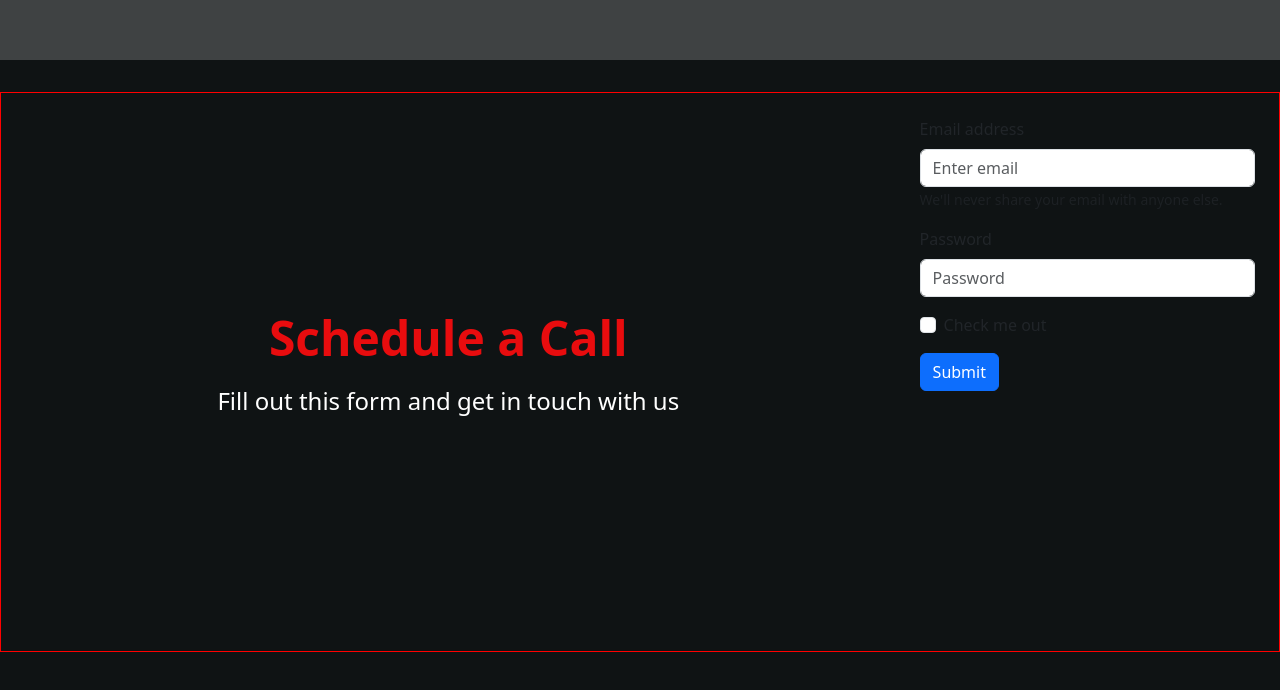
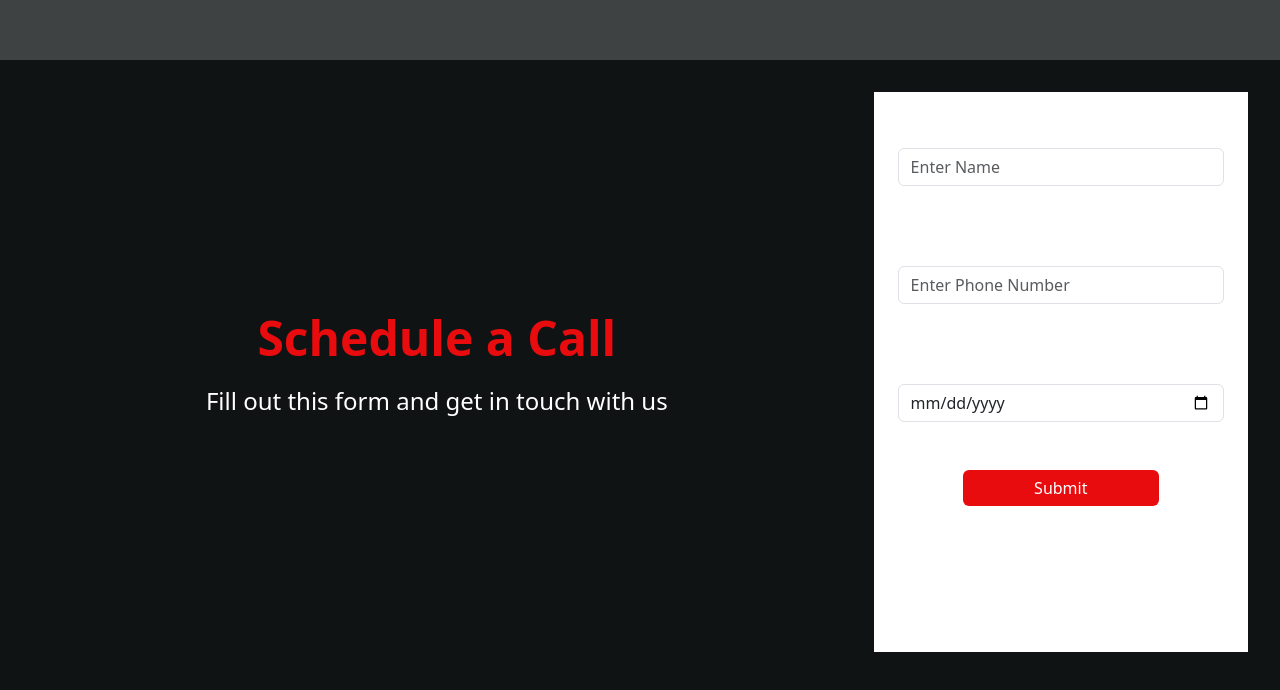
Before and after one commit to Tri-Unityy/universal-carwash, a React (Vite) app: page / in a window 1280 px wide. Shown: the part 3514-4204 px from the top of the page. Built offline with nearby package versions, Linux system fonts and the light colour scheme; a web font is replaced by a local one.

Commit message:
finish the form

```diff
--- /dev/null
+++ b/src/assets/style/css/apply-form.css
@@ -0,0 +1,35 @@
+.form-container{
+    display: flex;
+    flex-direction: column;
+    align-items: center;
+    justify-content: center;
+    width: 100%;
+    border-radius: 5px;
+
+}
+
+.form-group{
+    display: flex;
+    flex-direction: column;
+    color: #fff;
+    width: 100%;
+    margin-bottom: 3rem;
+
+}
+
+.button-container{
+    display: flex;
+    flex-direction: row;
+    width: 60%;
+    background-color: #E80C0E;
+    justify-content: center;
+    align-items: center;
+    border: none;
+
+}
+
+.button-container:hover{
+    background-color: #000;
+    color: #fff;
+    cursor: pointer;
+}
--- a/src/assets/style/homeElements.jsx
+++ b/src/assets/style/homeElements.jsx
@@ -152,7 +152,7 @@ export const Container = styled.section`
           width: 100%;
           height: 70vh;
           margin-bottom: 2rem;
-          border: 1px solid red;
+          padding-right: 2rem;
         `;
 
       case "contact":
@@ -715,7 +715,9 @@ export const ApplyContentContainer = styled.div`
   align-items: flex-start;
   width: 100%;
   height: 100%;
+
   background-color: transparent;
+
   overflow: hidden;
 `;
 
@@ -725,7 +727,7 @@ export const ApplyFormContainer = styled.div`
   width: 100%;
   height: 100%;
   padding: 1.5rem;
-  background-color: transparent;
+  background-color: #fff;
   overflow: hidden;
 `;
 
--- a/src/components/Apply.jsx
+++ b/src/components/Apply.jsx
@@ -10,6 +10,8 @@ import {
 } from "../assets/style/homeElements";
 import Button from "react-bootstrap/Button";
 import Form from "react-bootstrap/Form";
+import "./../assets/style/css/apply-form.css";
+
 const Apply = () => {
   return (
     <SectionDiv>
@@ -23,23 +25,27 @@ const Apply = () => {
           </TitleContainer>
         </ApplyContentContainer>
         <ApplyFormContainer>
-          <Form>
-            <Form.Group className="mb-3" controlId="formBasicEmail">
-              <Form.Label>Email address</Form.Label>
-              <Form.Control type="email" placeholder="Enter email" />
-              <Form.Text className="text-muted">
-                We'll never share your email with anyone else.
-              </Form.Text>
+          <Form className="form-container">
+            <Form.Group className=" form-group" controlId="formName">
+              <Form.Label>Name</Form.Label>
+              <Form.Control type="text" placeholder="Enter Name" />
             </Form.Group>
 
-            <Form.Group className="mb-3" controlId="formBasicPassword">
-              <Form.Label>Password</Form.Label>
-              <Form.Control type="password" placeholder="Password" />
+            <Form.Group className=" form-group" controlId="formNumber">
+              <Form.Label>Phone Number</Form.Label>
+              <Form.Control type="email" placeholder="Enter Phone Number" />
             </Form.Group>
-            <Form.Group className="mb-3" controlId="formBasicCheckbox">
-              <Form.Check type="checkbox" label="Check me out" />
+
+            <Form.Group className=" form-group" controlId="setDate">
+              <Form.Label>Select Date</Form.Label>
+              <Form.Control
+                type="date"
+                name="setDate"
+                placeholder="Date of Birth"
+              />
             </Form.Group>
-            <Button variant="primary" type="submit">
+
+            <Button type="submit" className="button-container">
               Submit
             </Button>
           </Form>
```
